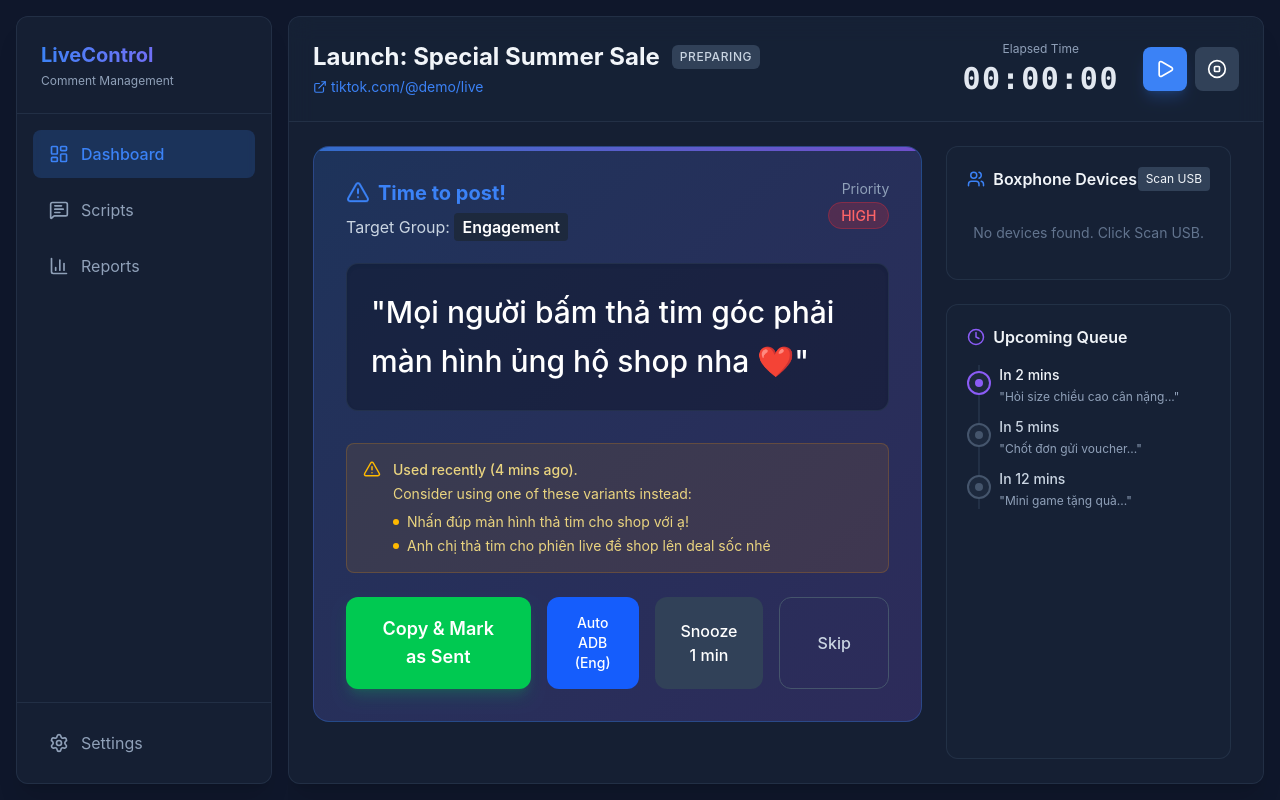
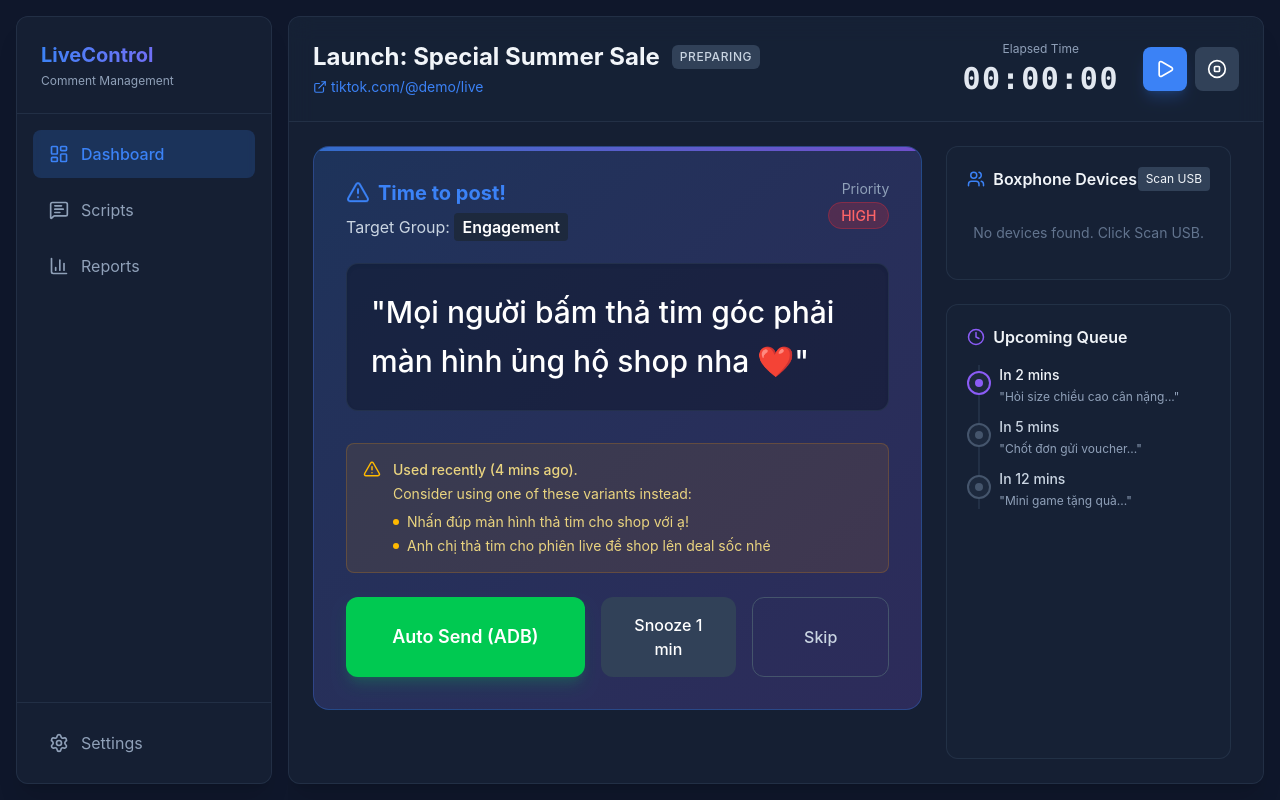
Before and after one commit to Tio-dev71/SeedingTikTok-Boxphone, a React (Vite) app in the folder frontend/: page / in a window 1280 px wide. Built offline with nearby package versions, Linux system fonts and the light colour scheme.

Commit message:
feat: restore Auto Send ADB button for Option 1 workflow with Vietnamese support via ADBKeyboard

```diff
--- a/frontend/src/pages/DashboardPage.tsx
+++ b/frontend/src/pages/DashboardPage.tsx
@@ -123,33 +123,14 @@ export function DashboardPage() {
               <div className="flex flex-wrap gap-4">
                 <button
                   onClick={async () => {
-                    const textToCopy = "Mọi người bấm thả tim góc phải màn hình ủng hộ shop nha ❤️";
-                    try {
-                      await navigator.clipboard.writeText(textToCopy);
-                      setCopyStatus(true);
-                      setTimeout(() => {
-                        setCopyStatus(false);
-                        setShowReminder(false);
-                      }, 1000);
-                    } catch (err) {
-                      console.error("Failed to copy", err);
-                      setShowReminder(false);
-                    }
-                  }}
-                  className="bg-green-500 hover:bg-green-400 text-white font-semibold py-4 px-8 rounded-xl shadow-lg shadow-green-500/20 transition-all active:scale-95 text-lg flex-[2]"
-                >
-                  {copyStatus ? "Đã Copy! ✓" : "Copy & Mark as Sent"}
-                </button>
-
-                <button
-                  onClick={async () => {
                     if (adbDevices.length > 0) {
+                      const textToSend = "Mọi người bấm thả tim góc phải màn hình ủng hộ shop nha ❤️";
                       for (const device of adbDevices) {
                         try {
                           await fetch("http://localhost:8000/api/adb/devices/send-comment", {
                             method: "POST",
                             headers: { "Content-Type": "application/json" },
-                            body: JSON.stringify({ device_id: device, text: "Moi nguoi bam tha tim ung ho shop nha" })
+                            body: JSON.stringify({ device_id: device, text: textToSend })
                           });
                         } catch (e) {
                           console.error("Failed to send via ADB", e);
@@ -161,9 +142,9 @@ export function DashboardPage() {
                     }
                     setShowReminder(false);
                   }}
-                  className="bg-blue-600 hover:bg-blue-500 text-white font-medium py-4 px-4 rounded-xl transition-all active:scale-95 flex-1 text-sm"
+                  className="bg-green-500 hover:bg-green-400 text-white font-semibold py-4 px-8 rounded-xl shadow-lg shadow-green-500/20 transition-all active:scale-95 text-lg flex-[2]"
                 >
-                  Auto ADB (Eng)
+                  Auto Send (ADB)
                 </button>
 
                 <button className="bg-slate-700 hover:bg-slate-600 text-white font-medium py-4 px-6 rounded-xl transition-all active:scale-95 flex-1">
```
